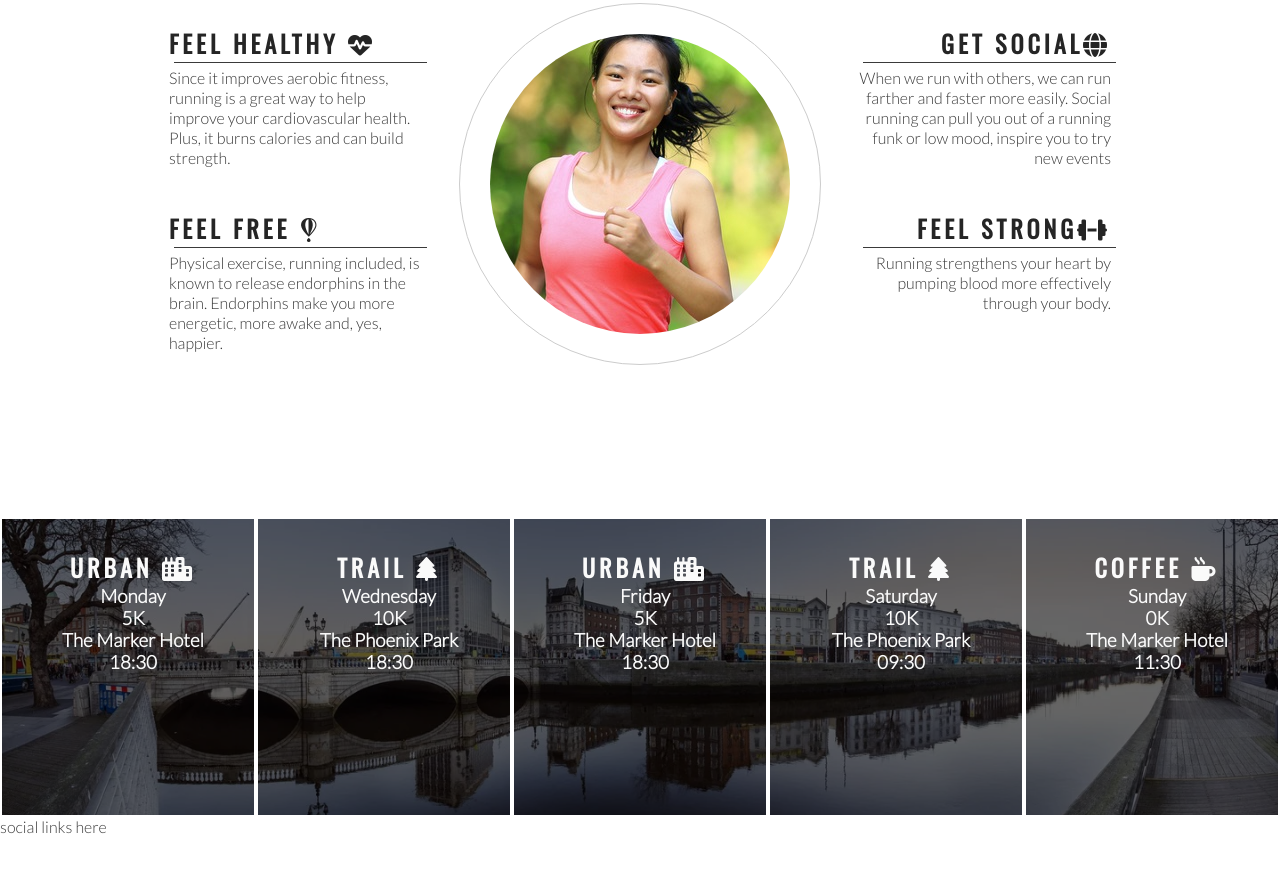
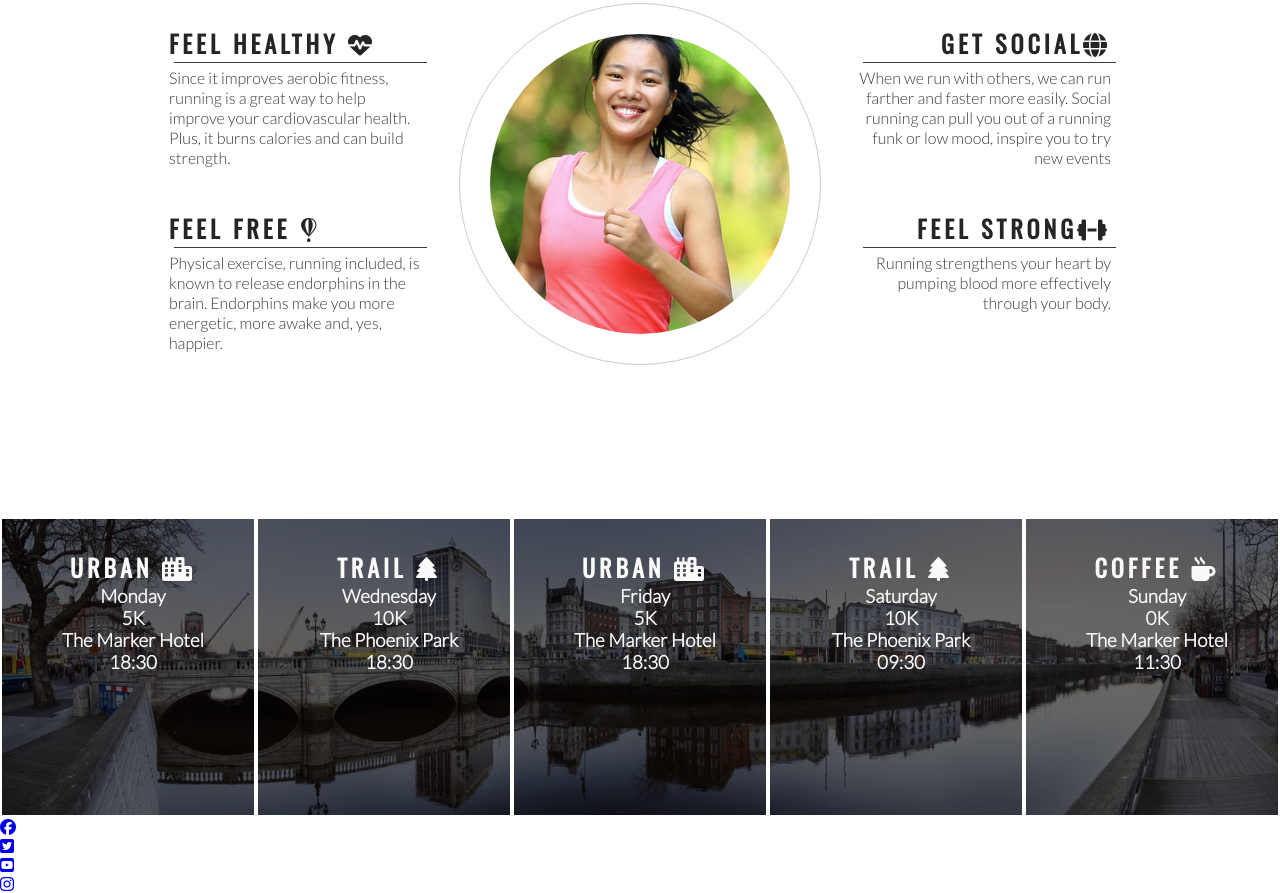
Before and after one commit to CarlssonOscar/love-running, a plain HTML site: page index.html in a window 1280 px wide. Shown: the part 778-1671 px from the top of the page. Before the commit the page ends 1614 px from the top, so only its background shows below. Drawn offline with nearby package versions, Linux system fonts and the light colour scheme.

Commit message:
Add social media icons to footer

```diff
--- a/index.html
+++ b/index.html
@@ -111,7 +111,24 @@
         </div>
     </section>
     <footer>
-        social links here
+        <ul>
+            <li>
+                <a href="https://facebook.com" target="_blank" rel="noopener"
+                aria-label="Visit our Facebook page (opens in new tab)"><i class="fab fa-facebook"></i></a>
+            </li>
+            <li>
+                <a href="https://twitter.com" target="_blank" rel="noopener"
+                aria-label="Visit our Twitter page (opens in new tab)"><i class="fab fa-twitter-square"></i></a>
+            </li>
+            <li>
+                <a href="https://youtube.com" target="_blank" rel="noopener"
+                aria-label="Visit our Youtube page (opens in new tab)"><i class="fab fa-youtube-square"></i></a>
+            </li>
+            <li>
+                <a href="https://instagram.com" target="_blank" rel="noopener"
+                aria-label="Visit our Instagram page (opens in new tab)"><i class="fab fa-instagram"></i></a>
+            </li>
+        </ul>
     </footer>
     <!-- font awesome script-->
     <script src="https://kit.fontawesome.com/2609bc69eb.js" crossorigin="anonymous"></script>
```
